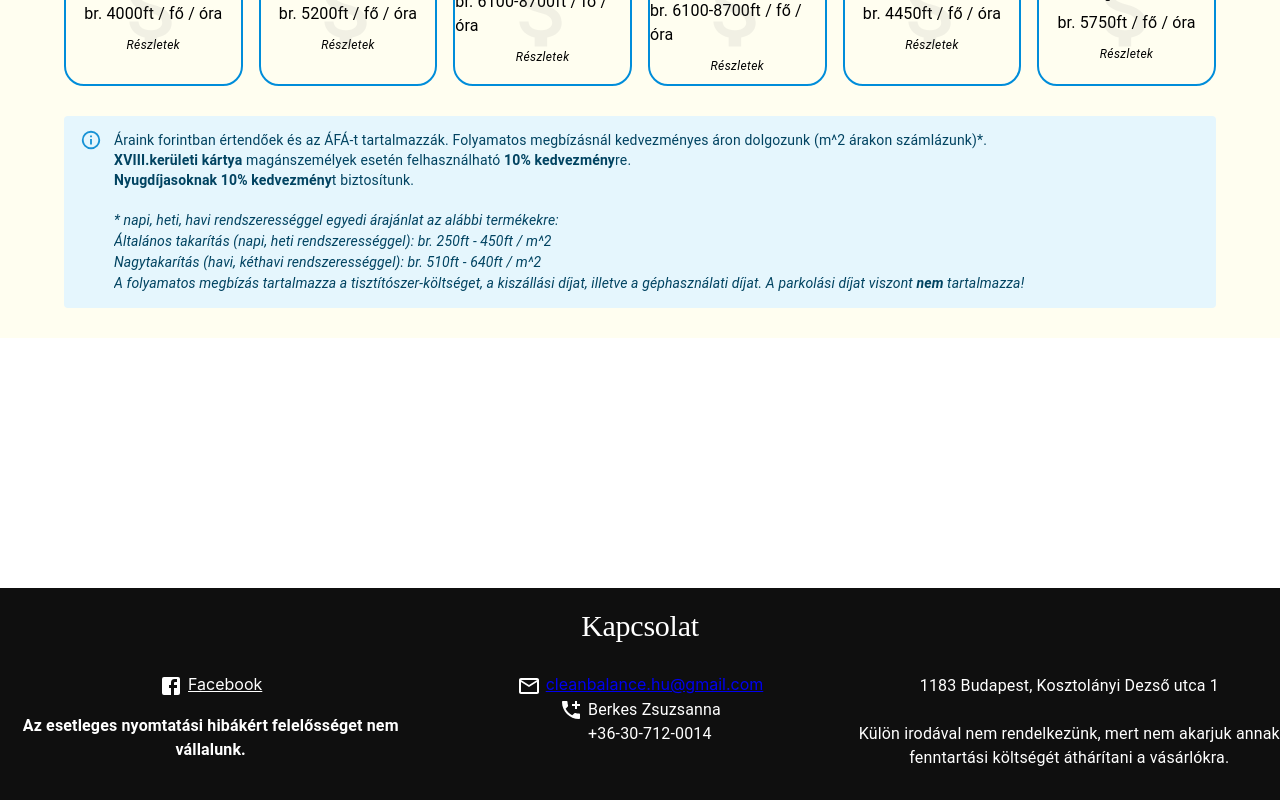
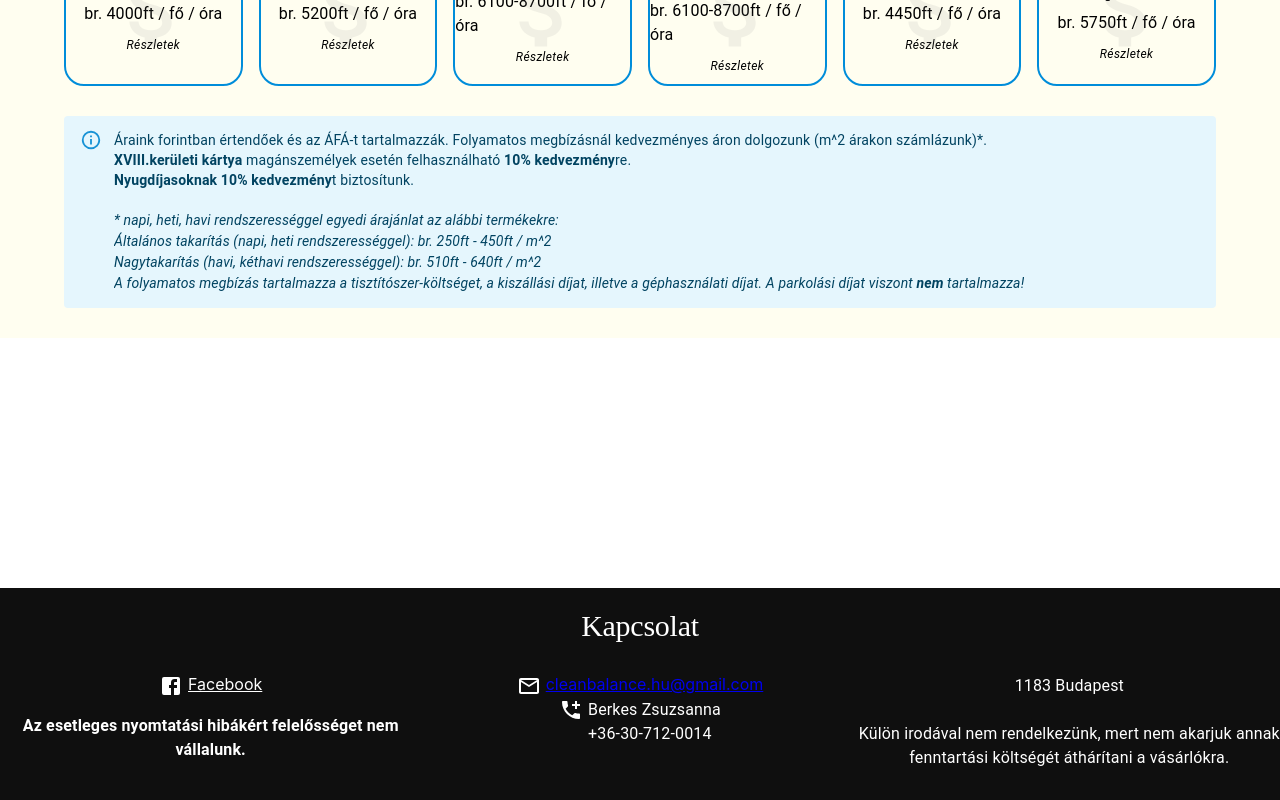
Before and after one commit to FaberBenjamin/cleanbalance, a React (Create React App) app: page / in a window 1280 px wide. Shown: the part 3414-4214 px from the top of the page. Built offline with nearby package versions, Linux system fonts and the light colour scheme; a web font is replaced by a local one.

Commit message:
removes adress

```diff
--- a/src/components/layouts/contactPage.tsx
+++ b/src/components/layouts/contactPage.tsx
@@ -56,7 +56,7 @@ export const ContactPage = ({scrollToPage}) => {
             <Typography sx={{ color: "white" }}>Berkes Zsuzsanna<br />+36-30-712-0014</Typography>
           </Box>
         </Grid >
-        <Grid ref={contactPageRef} item lg={4}><Typography sx={{ color: "white", textAlign: "center" }}>1183 Budapest, Kosztolányi Dezső utca 1 <br /><br /> Külön irodával nem rendelkezünk, mert nem akarjuk annak fenntartási költségét áthárítani a vásárlókra.</Typography></Grid>
+        <Grid ref={contactPageRef} item lg={4}><Typography sx={{ color: "white", textAlign: "center" }}>1183 Budapest <br /><br /> Külön irodával nem rendelkezünk, mert nem akarjuk annak fenntartási költségét áthárítani a vásárlókra.</Typography></Grid>
       </Grid>
     </Box >
   );
```
